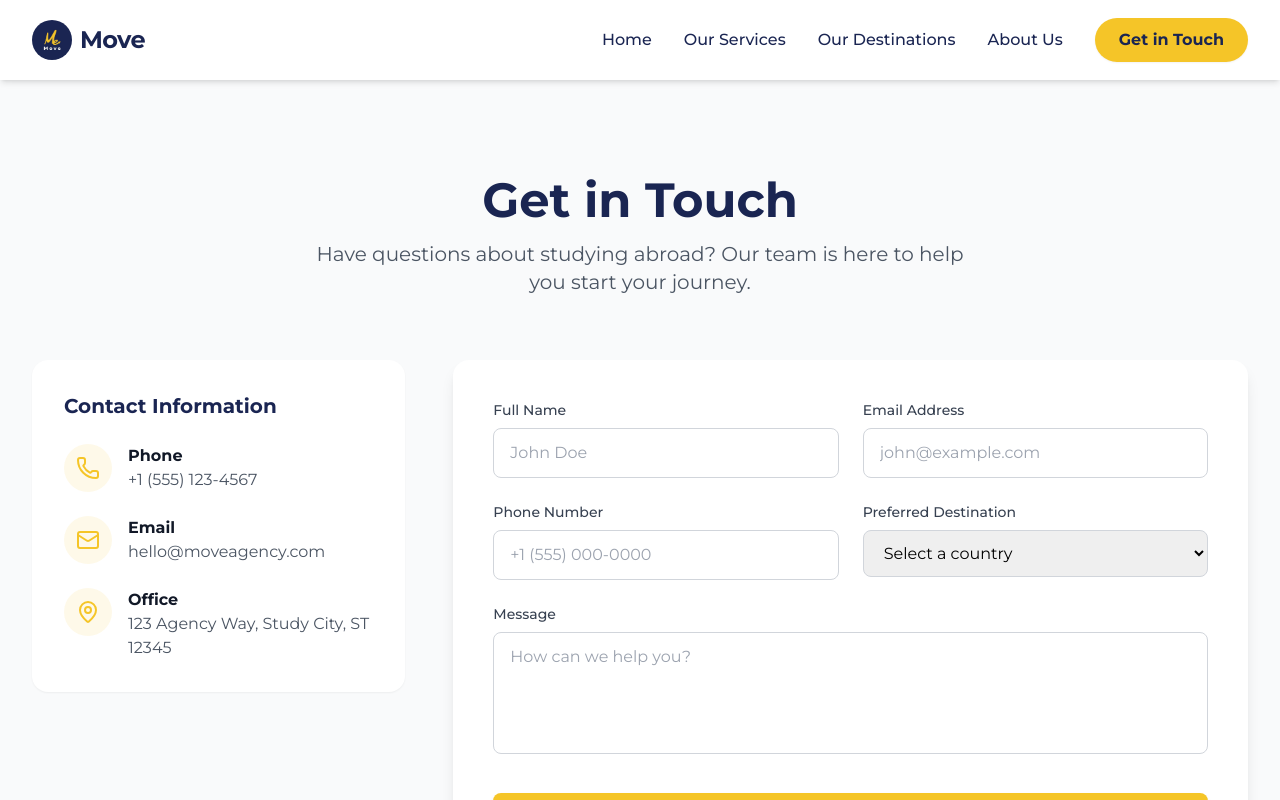
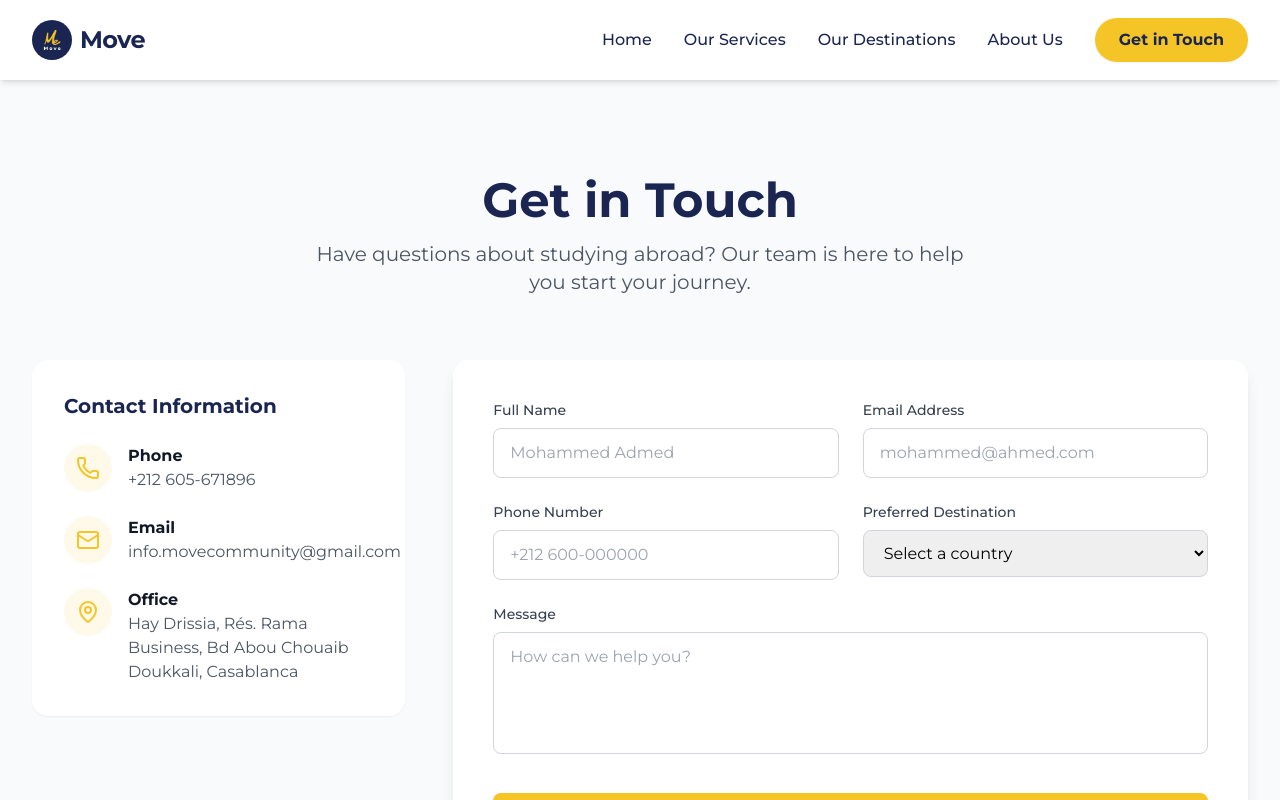
Before and after one commit to hkmaithadi/move-hkm, a React (Vite) app: page /contact in a window 1280 px wide. Shown: the top 800 px of the page. Built offline with nearby package versions, Linux system fonts and the light colour scheme.

Commit message:
Update Contact page and sync

```diff
--- a/src/pages/Contact.tsx
+++ b/src/pages/Contact.tsx
@@ -48,7 +48,7 @@ export default function Contact() {
                                     </div>
                                     <div>
                                         <p className="font-bold text-gray-900">Phone</p>
-                                        <p className="text-gray-600" dir="ltr">+1 (555) 123-4567</p>
+                                        <p className="text-gray-600" dir="ltr">+212 605-671896</p>
                                     </div>
                                 </div>
                                 <div className="flex items-start gap-4">
@@ -57,7 +57,7 @@ export default function Contact() {
                                     </div>
                                     <div>
                                         <p className="font-bold text-gray-900">Email</p>
-                                        <p className="text-gray-600" dir="ltr">hello@moveagency.com</p>
+                                        <p className="text-gray-600" dir="ltr">info.movecommunity@gmail.com</p>
                                     </div>
                                 </div>
                                 <div className="flex items-start gap-4">
@@ -66,7 +66,7 @@ export default function Contact() {
                                     </div>
                                     <div>
                                         <p className="font-bold text-gray-900">Office</p>
-                                        <p className="text-gray-600">123 Agency Way, Study City, ST 12345</p>
+                                        <p className="text-gray-600">Hay Drissia, Rés. Rama Business, Bd Abou Chouaib Doukkali, Casablanca</p>
                                     </div>
                                 </div>
                             </div>
@@ -87,7 +87,7 @@ export default function Contact() {
                                         onChange={handleChange}
                                         required
                                         className="w-full px-4 py-3 rounded-lg border border-gray-300 focus:ring-2 focus:ring-primary focus:border-transparent outline-none transition-all"
-                                        placeholder="John Doe"
+                                        placeholder="Mohammed Admed"
                                     />
                                 </div>
                                 <div>
@@ -100,7 +100,7 @@ export default function Contact() {
                                         onChange={handleChange}
                                         required
                                         className="w-full px-4 py-3 rounded-lg border border-gray-300 focus:ring-2 focus:ring-primary focus:border-transparent outline-none transition-all"
-                                        placeholder="john@example.com"
+                                        placeholder="mohammed@ahmed.com"
                                     />
                                 </div>
                             </div>
@@ -115,7 +115,7 @@ export default function Contact() {
                                         value={formData.phone}
                                         onChange={handleChange}
                                         className="w-full px-4 py-3 rounded-lg border border-gray-300 focus:ring-2 focus:ring-primary focus:border-transparent outline-none transition-all"
-                                        placeholder="+1 (555) 000-0000"
+                                        placeholder="+212 600-000000"
                                     />
                                 </div>
                                 <div>
```
Also changed, not shown: 1 other file (tests, documents, lock files or other folders).
